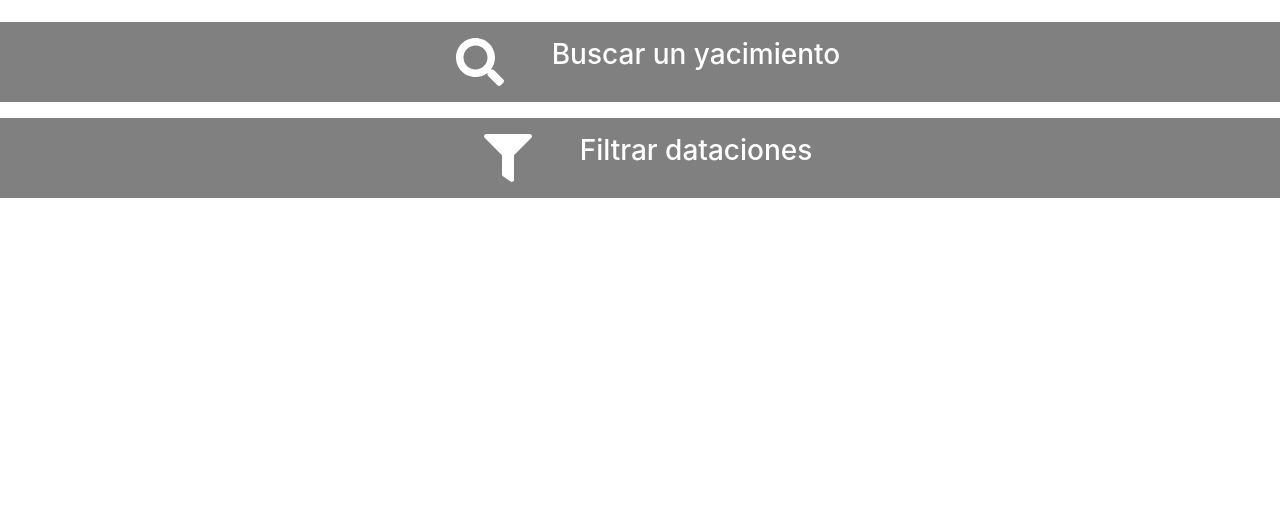
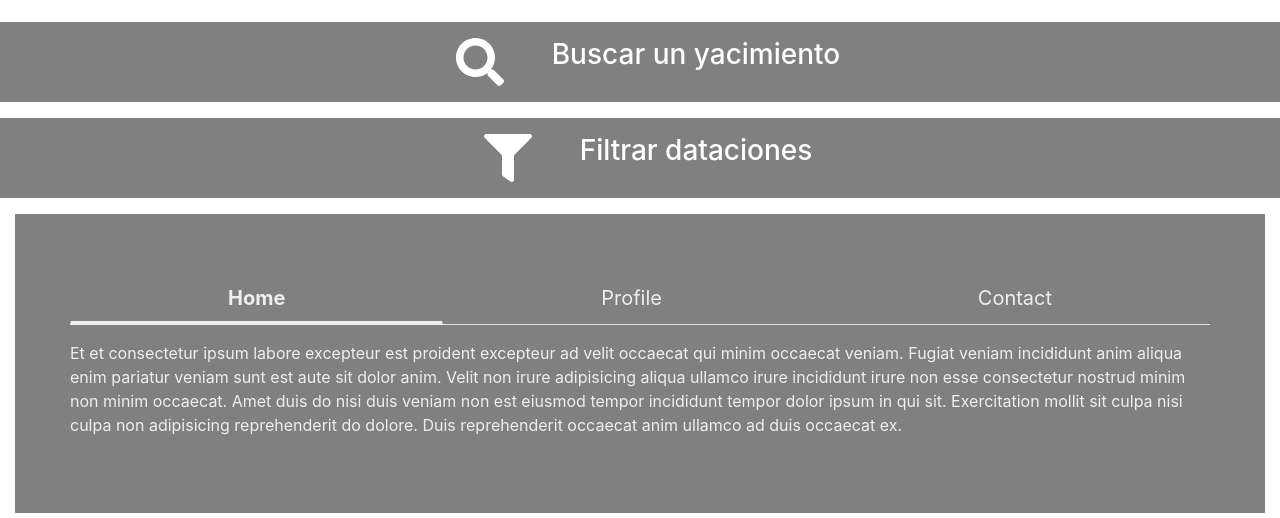
Before and after one commit to karlffreire/idca, a PHP site: page / in a window 1280 px wide. Shown: the part 282-800 px from the top of the page. Run offline with PHP 8.4, Linux system fonts and the light colour scheme; some libraries are stand-ins or nearby versions.

Commit message:
Comienzo a cambiar las tabs

```diff
--- a/css/ppal.css
+++ b/css/ppal.css
@@ -42,7 +42,7 @@
 .cabecera-consultas:hover{
   color: #FF7542;
 }
-
+/*
 #panel-sel-filt{
   background-color: white;
   padding-top: 3em;
@@ -78,7 +78,7 @@
   padding: 1em;
   font-size: 1em;
   cursor: pointer;
-}
+} */
 
  /* .select2-results__options{
   float:left;
@@ -98,3 +98,39 @@
   float:left;
   width: 30%;
 } */
+
+
+
+
+/* Tabs*/
+section {
+    padding: 60px 0;
+}
+
+section .section-title {
+    text-align: center;
+    color: #007b5e;
+    margin-bottom: 50px;
+    text-transform: uppercase;
+}
+#tabs{
+	background: #808080;
+    color: #eee;
+}
+
+
+#tabs .nav-tabs .nav-item.show .nav-link, .nav-tabs .nav-link.active {
+    color: #f3f3f3;
+    background-color: transparent;
+    border-color: transparent transparent #f3f3f3;
+    border-bottom: 4px solid !important;
+    font-size: 20px;
+    font-weight: bold;
+}
+#tabs .nav-tabs .nav-link {
+    border: 1px solid transparent;
+    border-top-left-radius: .25rem;
+    border-top-right-radius: .25rem;
+    color: #eee;
+    font-size: 20px;
+}
--- a/datos/modelo.php
+++ b/datos/modelo.php
@@ -1,5 +1,5 @@
 <?php
-require '../datos/conecta.php';
+require '../datos/conexion.php';
 
 /*
 ======================================
--- a/index.html
+++ b/index.html
@@ -11,8 +11,6 @@
      <link rel="stylesheet" href="https://cdn.datatables.net/1.10.16/css/jquery.dataTables.min.css">
      <script type="text/javascript" src="https://cdn.datatables.net/1.10.16/js/jquery.dataTables.min.js"></script>
      <link href="https://cdnjs.cloudflare.com/ajax/libs/select2/4.0.6-rc.0/css/select2.min.css" rel="stylesheet" />
-     <!-- <link href="https://cdnjs.cloudflare.com/ajax/libs/select2/3.5.4/select2.min.css" rel="stylesheet" /> -->
-
      <link href="https://cdnjs.cloudflare.com/ajax/libs/select2-bootstrap-theme/0.1.0-beta.10/select2-bootstrap.css" rel="stylesheet" />
      <script src="https://cdnjs.cloudflare.com/ajax/libs/select2/4.0.6-rc.0/js/select2.full.min.js"></script>
      <script defer src="https://use.fontawesome.com/releases/v5.0.9/js/all.js" integrity="sha384-8iPTk2s/jMVj81dnzb/iFR2sdA7u06vHJyyLlAd4snFpCl/SnyUjRrbdJsw1pGIl" crossorigin="anonymous"></script>
@@ -86,10 +84,10 @@
                  <select class="form-control col-md-8 selfilt" name="prov[]" multiple="multiple" id="selprov" ></select>
                </div>
                <div class="form-group">
-                 <input class="col-md-8 selfilt" name="tipoyac[]" multiple="multiple" id="seltipoyac"/>
+                 <select class="col-md-8 selfilt" name="tipoyac[]" multiple="multiple" id="seltipoyac"></select>
                </div>
                <div class="form-group">
-                 <input class="col-md-8 selfilt" name="cronoyac[]" multiple="multiple" id="selcronoyac"/>
+                 <select class="col-md-8 selfilt" name="cronoyac[]" multiple="multiple" id="selcronoyac"></select>
                </div>
              </form>
            </div>
@@ -130,6 +128,35 @@
          </div>
        </div>
       </div>
+
+<!-- Tabs -->
+<section id="tabs">
+	<div class="container">
+		<div class="row">
+			<div class="col-xs-12 ">
+				<nav>
+					<div class="nav nav-tabs nav-fill lst-filt" id="filt-list" role="tablist">
+						<a class="nav-item nav-link active" id="carac-yaci" data-toggle="tab" href="#nav-home" role="tab" aria-controls="nav-home" aria-selected="true">Home</a>
+						<a class="nav-item nav-link" id="carac-mat" data-toggle="tab" href="#nav-profile" role="tab" aria-controls="nav-profile" aria-selected="false">Profile</a>
+						<a class="nav-item nav-link" id="carac-data" data-toggle="tab" href="#nav-contact" role="tab" aria-controls="nav-contact" aria-selected="false">Contact</a>
+					</div>
+				</nav>
+				<div class="tab-content py-3 px-3 px-sm-0" id="nav-tabContent">
+					<div class="tab-pane fade show active" id="nav-home" role="tabpanel" aria-labelledby="nav-home-tab">
+						Et et consectetur ipsum labore excepteur est proident excepteur ad velit occaecat qui minim occaecat veniam. Fugiat veniam incididunt anim aliqua enim pariatur veniam sunt est aute sit dolor anim. Velit non irure adipisicing aliqua ullamco irure incididunt irure non esse consectetur nostrud minim non minim occaecat. Amet duis do nisi duis veniam non est eiusmod tempor incididunt tempor dolor ipsum in qui sit. Exercitation mollit sit culpa nisi culpa non adipisicing reprehenderit do dolore. Duis reprehenderit occaecat anim ullamco ad duis occaecat ex.
+					</div>
+					<div class="tab-pane fade" id="nav-profile" role="tabpanel" aria-labelledby="nav-profile-tab">
+						Et et consectetur ipsum labore excepteur est proident excepteur ad velit occaecat qui minim occaecat veniam. Fugiat veniam incididunt anim aliqua enim pariatur veniam sunt est aute sit dolor anim. Velit non irure adipisicing aliqua ullamco irure incididunt irure non esse consectetur nostrud minim non minim occaecat. Amet duis do nisi duis veniam non est eiusmod tempor incididunt tempor dolor ipsum in qui sit. Exercitation mollit sit culpa nisi culpa non adipisicing reprehenderit do dolore. Duis reprehenderit occaecat anim ullamco ad duis occaecat ex.
+					</div>
+					<div class="tab-pane fade" id="nav-contact" role="tabpanel" aria-labelledby="nav-contact-tab">
+						Et et consectetur ipsum labore excepteur est proident excepteur ad velit occaecat qui minim occaecat veniam. Fugiat veniam incididunt anim aliqua enim pariatur veniam sunt est aute sit dolor anim. Velit non irure adipisicing aliqua ullamco irure incididunt irure non esse consectetur nostrud minim non minim occaecat. Amet duis do nisi duis veniam non est eiusmod tempor incididunt tempor dolor ipsum in qui sit. Exercitation mollit sit culpa nisi culpa non adipisicing reprehenderit do dolore. Duis reprehenderit occaecat anim ullamco ad duis occaecat ex.
+					</div>
+				</div>
+
+			</div>
+		</div>
+	</div>
+</section>
     </div>
    </body>
  </html>
--- a/js/carbon.js
+++ b/js/carbon.js
@@ -406,6 +406,6 @@ function initSelLab(resultado){
     theme: "bootstrap",
     closeOnSelect:false,
     templateResult:detalles,
-    matcher: selecConDetalle
+    //matcher: selecConDetalle
   });
 }
```
Also changed, not shown: datos/conexion.php (added, +14 -0 lines).
